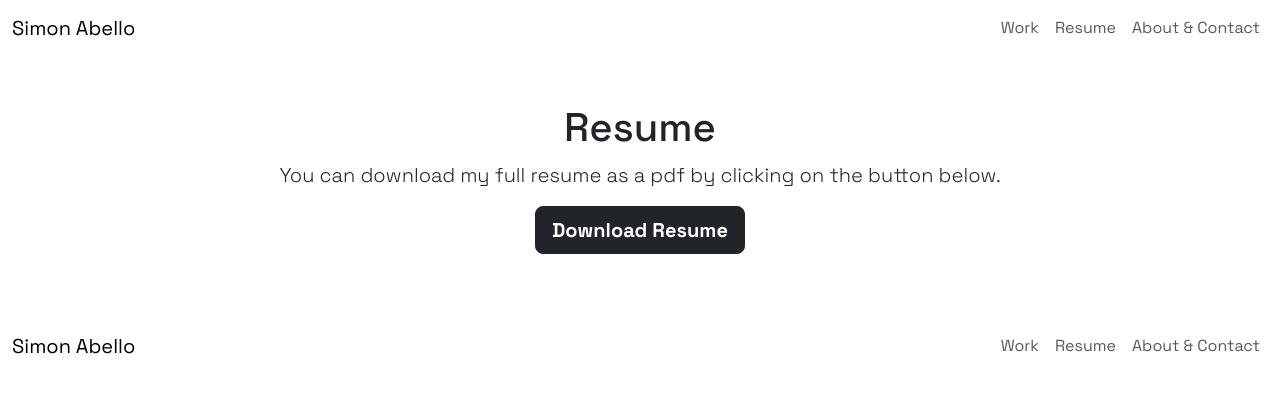
After one commit to abellosimon/portfolio-website, a Flask app: template templates/resume.html in a window 1280 px wide. The commit adds this page. Shown: the top 393 px of the page. Run offline with Flask 3, Linux system fonts and the light colour scheme; the template is opened without the code that fills it, so the values that code supplies are empty.

Commit message:
Added the Resume page and pdf file.

```diff
--- a/templates/home.html
+++ b/templates/home.html
@@ -1,6 +1,7 @@
 <!DOCTYPE html>
 <html lang="en">
-<head><script src="../static/color-modes"></script>
+<head>
+    <script src="../static/color-modes"></script>
     <meta charset="UTF-8">
     <meta name="viewport" content="width=device-width, initial-scale=1.0">
     <title>Simon Abello Website</title>
--- a/templates/nav.html
+++ b/templates/nav.html
@@ -13,10 +13,10 @@
     <div class="collapse navbar-collapse" id="navbarsExample03">
       <ul class="navbar-nav ms-auto mb-2 mb-sm-0">
           <li class="nav-item">
-              <a class="nav-link" aria-current="page" href="#">Work</a>
+              <a class="nav-link" aria-current="page" href="../templates/home.html">Work</a>
           </li>
           <li class="nav-item">
-              <a class="nav-link" href="#">Resume</a>
+              <a class="nav-link" href="../templates/resume.html">Resume</a>
           </li>
           <li class="nav-item">
               <a class="nav-link" href="#">About & Contact</a>
--- /dev/null
+++ b/templates/resume.html
@@ -0,0 +1,30 @@
+<!DOCTYPE html>
+<html lang="en">
+<head>
+    <script src="../static/color-modes"></script>
+    <meta charset="UTF-8">
+    <meta name="viewport" content="width=device-width, initial-scale=1.0">
+    <title>Simon Abello Website</title>
+    <link rel="preconnect" href="https://fonts.googleapis.com">
+    <link rel="preconnect" href="https://fonts.gstatic.com" crossorigin>
+    <link href="https://fonts.googleapis.com/css2?family=Space+Grotesk:wght@300;400;500;600;700&display=swap" rel="stylesheet">
+    <link href="https://cdn.jsdelivr.net/npm/bootstrap@5.3.1/dist/css/bootstrap.min.css" rel="stylesheet" integrity="sha384-4bw+/aepP/YC94hEpVNVgiZdgIC5+VKNBQNGCHeKRQN+PtmoHDEXuppvnDJzQIu9" crossorigin="anonymous">
+    <link rel="stylesheet" type="text/css" href="../static/globalstyle.css" />
+    <link rel="shortcut icon" href='../static/favicon.ico'>
+    <link rel="stylesheet" href="https://cdn.jsdelivr.net/npm/bootstrap-icons@1.10.5/font/bootstrap-icons.css">
+</head>
+<body>
+    {% include "nav.html" %}
+    <main>
+    <section class="py-5 text-center container">
+        <h1>Resume</h1>
+        <p class="lead">You can download my full resume as a pdf by clicking on the button below.</p>
+        <p class="lead">
+          <a href="../static/Resume_Simon_Abello.pdf" target="_blank" class="btn btn-lg btn-dark fw-bold">Download Resume</a>
+        </p>
+    </section>
+      </main>
+      {% include "nav.html" %}
+</body>
+<script src="https://cdn.jsdelivr.net/npm/bootstrap@5.3.1/dist/js/bootstrap.bundle.min.js" integrity="sha384-HwwvtgBNo3bZJJLYd8oVXjrBZt8cqVSpeBNS5n7C8IVInixGAoxmnlMuBnhbgrkm" crossorigin="anonymous"></script>
+</html>
```
Also changed, not shown: 1 other file.
